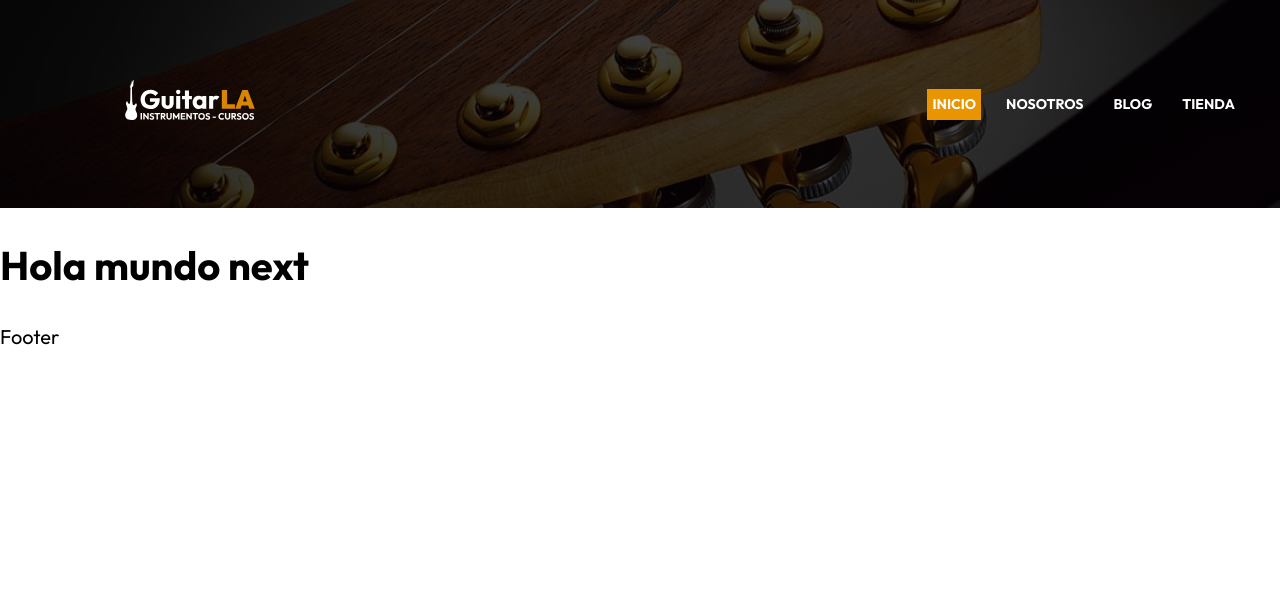
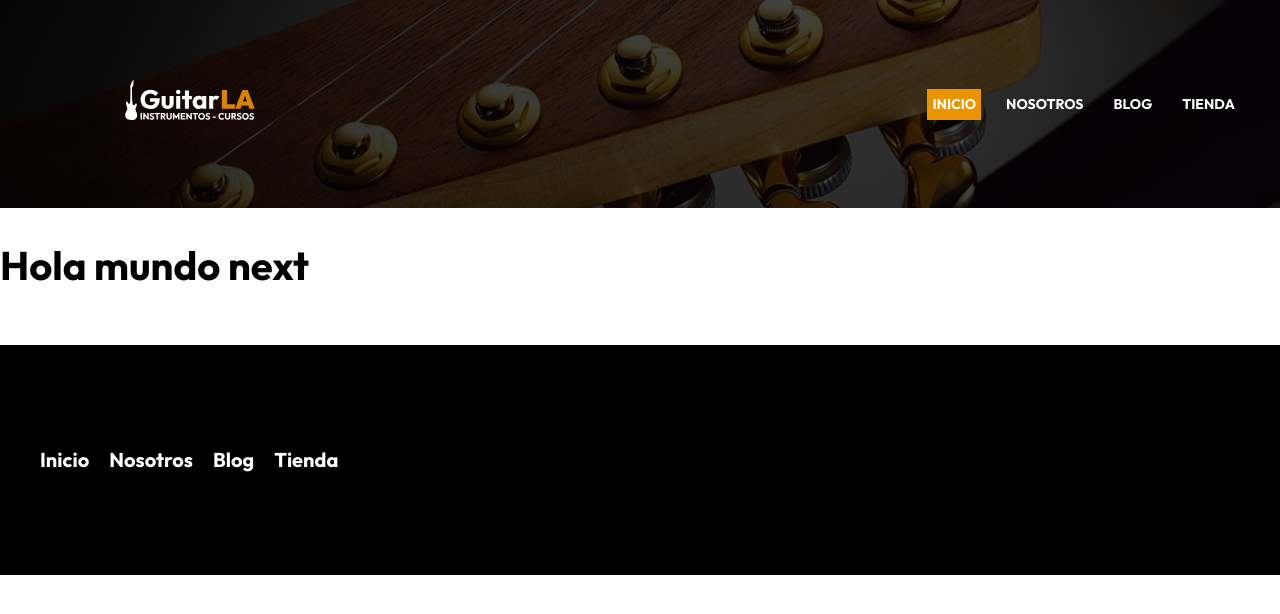
Before and after one commit to Moyrasc/Guitar-LA-Next.js, a Next.js app: page / in a window 1280 px wide. Shown: the top 614 px of the page. Built offline with nearby package versions, Linux system fonts and the light colour scheme.

Commit message:
style footer

```diff
--- a/components/footer.js
+++ b/components/footer.js
@@ -1,8 +1,19 @@
+import Link from "next/link";
+import styles from "../styles/footer.module.css";
+
 const Footer = () => {
     return (
-        <>
-        <p>Footer</p>
-        </>
+        <footer className={styles.footer}>
+            <div className={`container ${styles.content} `}>
+                <nav className={styles.nav}>
+                    <Link href="/"> Inicio </Link>
+                    <Link href="/about"> Nosotros </Link>
+                    <Link href="/blog"> Blog </Link>
+                    <Link href="/store"> Tienda </Link>
+                </nav>
+                <p className="copyright">&copy; Todos los derechos reservados {new Date().getFullYear()}</p>
+            </div>
+        </footer>
     );
 }
 export default Footer;
--- /dev/null
+++ b/styles/footer.module.css
@@ -0,0 +1,33 @@
+.footer {
+    background-color: black;
+    padding: 5rem 0;
+    margin-top: 5rem;
+}
+@media(min-width:768px) {
+    .content {
+        display:flex;
+        justify-content: space-between;
+    }
+}
+.nav{
+    display:flex;
+    flex-direction:column;
+    align-items: center;
+    gap: 2rem
+}
+@media(min-width:768px) {
+    .nav {
+        flex-direction: row
+    }
+}
+.nav a,
+.copyright {
+    color: var(--white);
+    font-size: 2.2 rem;
+    text-decoration: none;
+    font-weight: 700;
+
+}
+.copyright {
+    text-align: center;
+}
```
